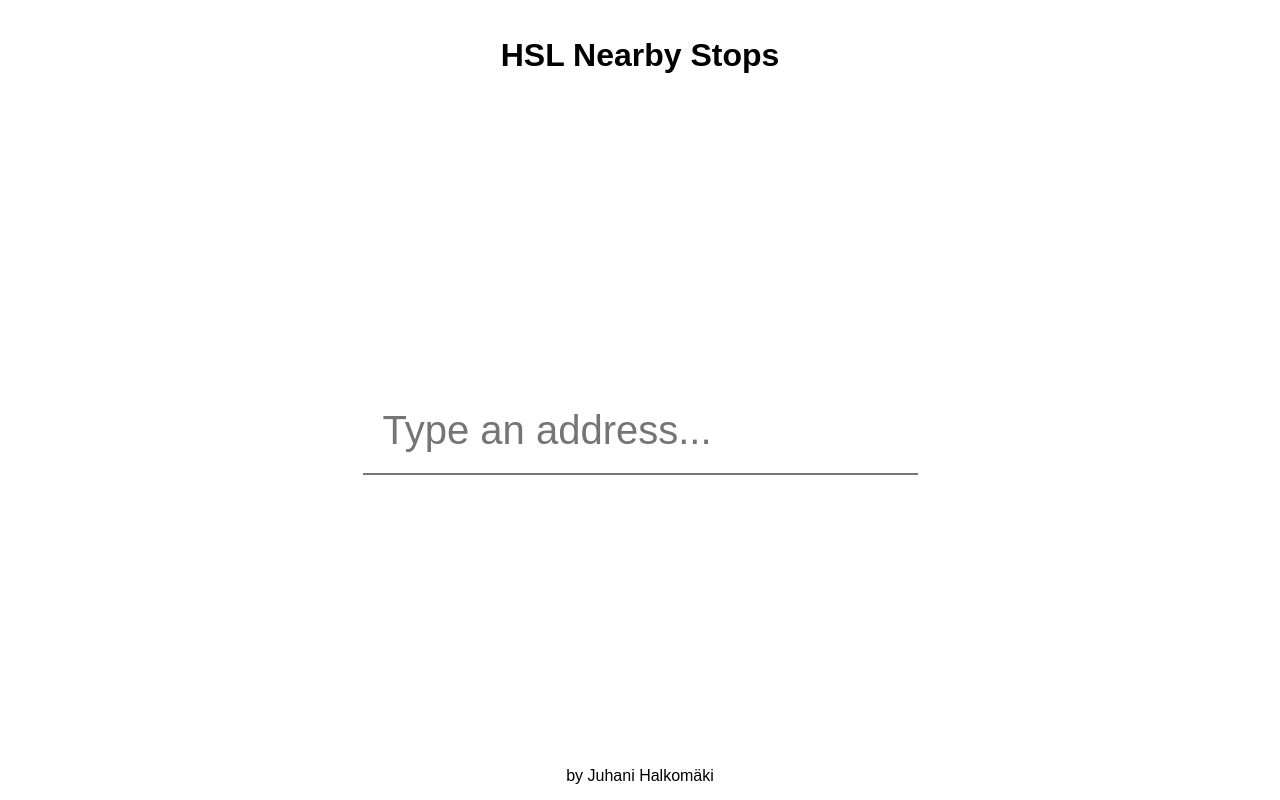
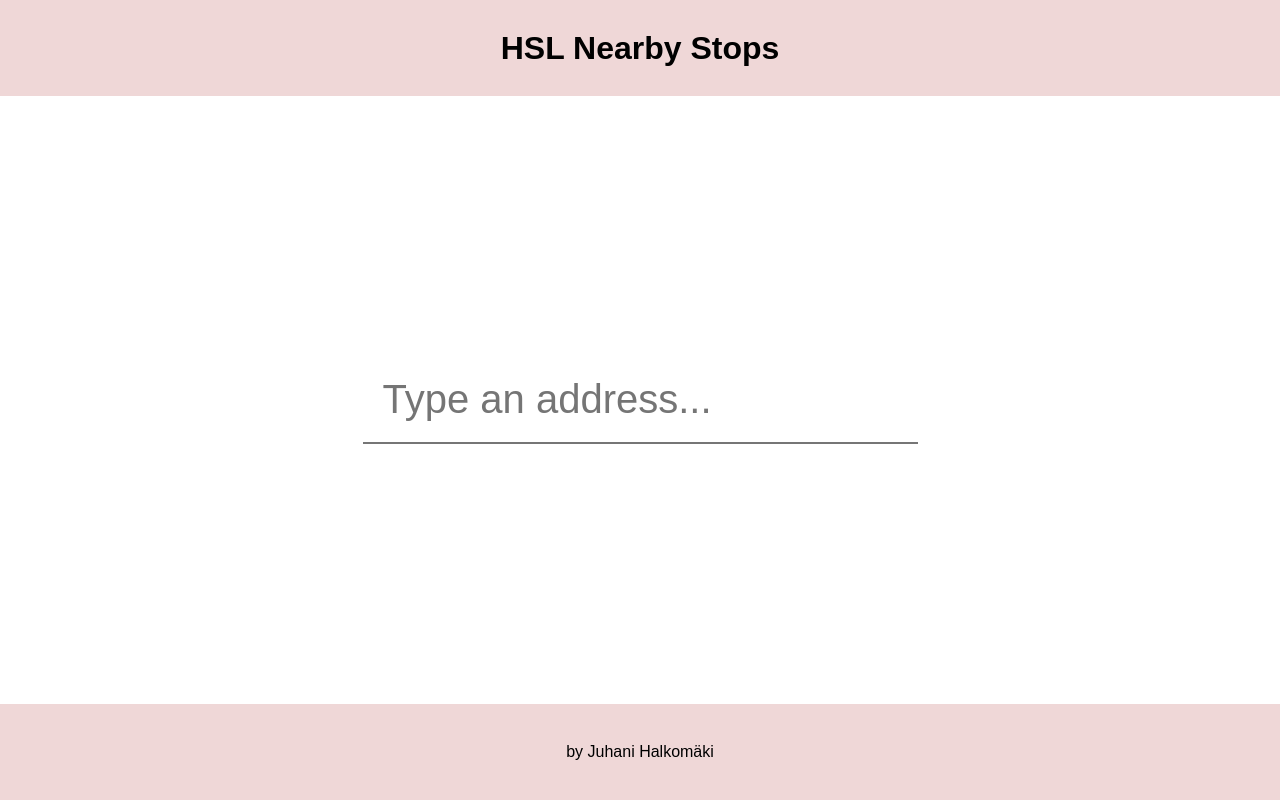
Before and after one commit to ernest3rd/hsl-stop-info, a React app: page / in a window 1280 px wide. Built offline with nearby package versions, Linux system fonts and the light colour scheme.

Commit message:
Animate Header and Footer background

```diff
--- a/src/Components/App/App.css
+++ b/src/Components/App/App.css
@@ -14,3 +14,21 @@
   min-height: 100%;
   flex-direction: column;
 }
+
+.backgroundColorized {
+  animation-name: backgroundColorRotation;
+  animation-duration: 120s;
+  animation-iteration-count: infinite;
+}
+
+@keyframes backgroundColorRotation {
+  0% {
+    background-color: hsl(0deg, 50%, 89%);
+  }
+  50% {
+    background-color: hsl(180deg, 50%, 89%);
+  }
+  100% {
+    background-color: hsl(360deg, 50%, 89%);
+  }
+}
--- a/src/Components/layout/Footer.jsx
+++ b/src/Components/layout/Footer.jsx
@@ -1,19 +1,22 @@
 import React from 'react';
 import useTranslation from 'hooks/useTranslation';
 import styled from 'styled-components';
+import { spacing } from '../../helpers/styles';
 
 const Container = styled.footer(() => ({
   width: '100%',
-  height: '3em',
+  height: '1em',
   display: 'flex',
   alignItems: 'center',
   justifyContent: 'center',
+  padding: spacing(6, 0),
 }));
 
 const Footer = () => {
   const { t } = useTranslation();
+
   return (
-    <Container>
+    <Container className="backgroundColorized">
       <p>{t('common:app.byWho')}</p>
     </Container>
   );
--- a/src/Components/layout/Header.jsx
+++ b/src/Components/layout/Header.jsx
@@ -3,18 +3,24 @@
 import styled from 'styled-components';
 import { spacing } from '../../helpers/styles';
 
-const Container = styled.main(() => ({
+const Container = styled.header(() => ({
   display: 'flex',
   flexDirection: 'column',
   alignItems: 'center',
   justifyContent: 'center',
-  padding: spacing(2, 0),
+  padding: spacing(4, 0),
+  '>h1': {
+    lineHeight: '1em',
+    padding: 0,
+    margin: 0,
+  },
 }));
 
 const Header = () => {
   const { t } = useTranslation();
+
   return (
-    <Container>
+    <Container className="backgroundColorized">
       <h1>{t('common:app.name')}</h1>
     </Container>
   );
```
